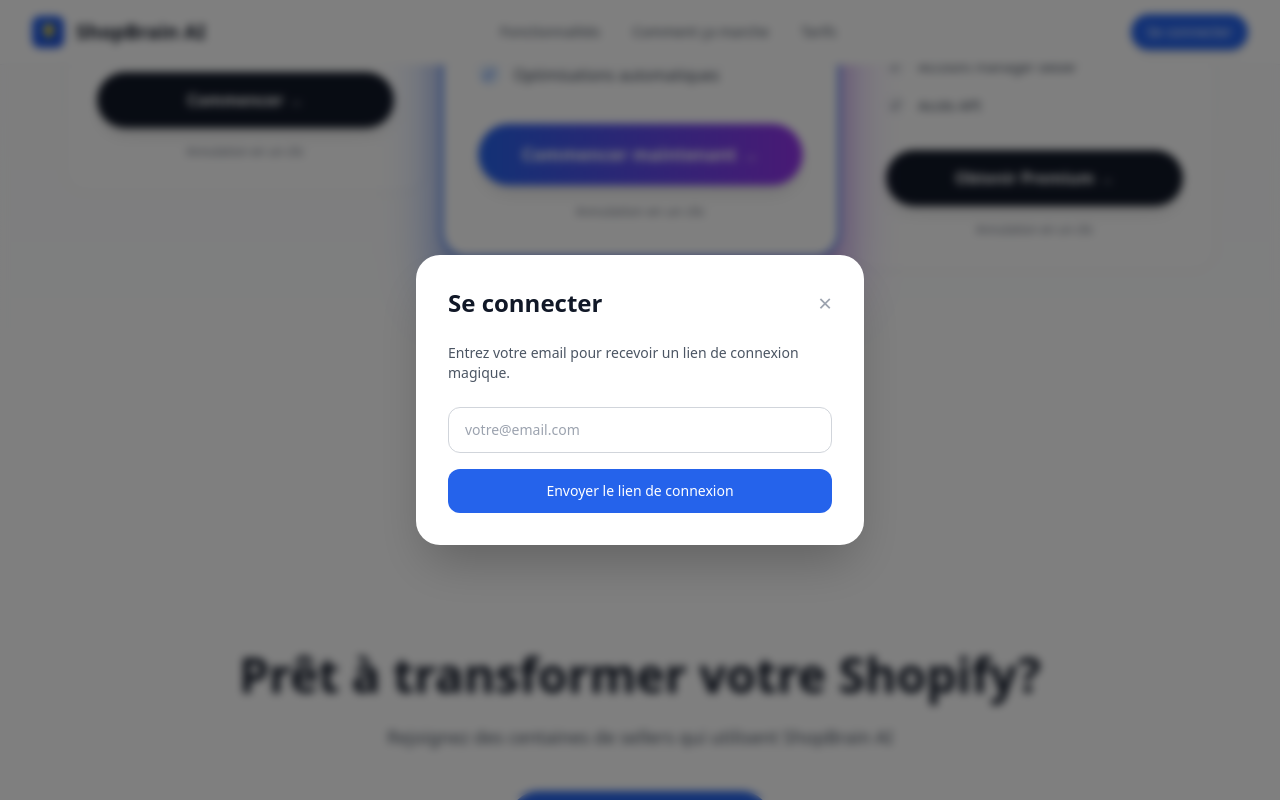
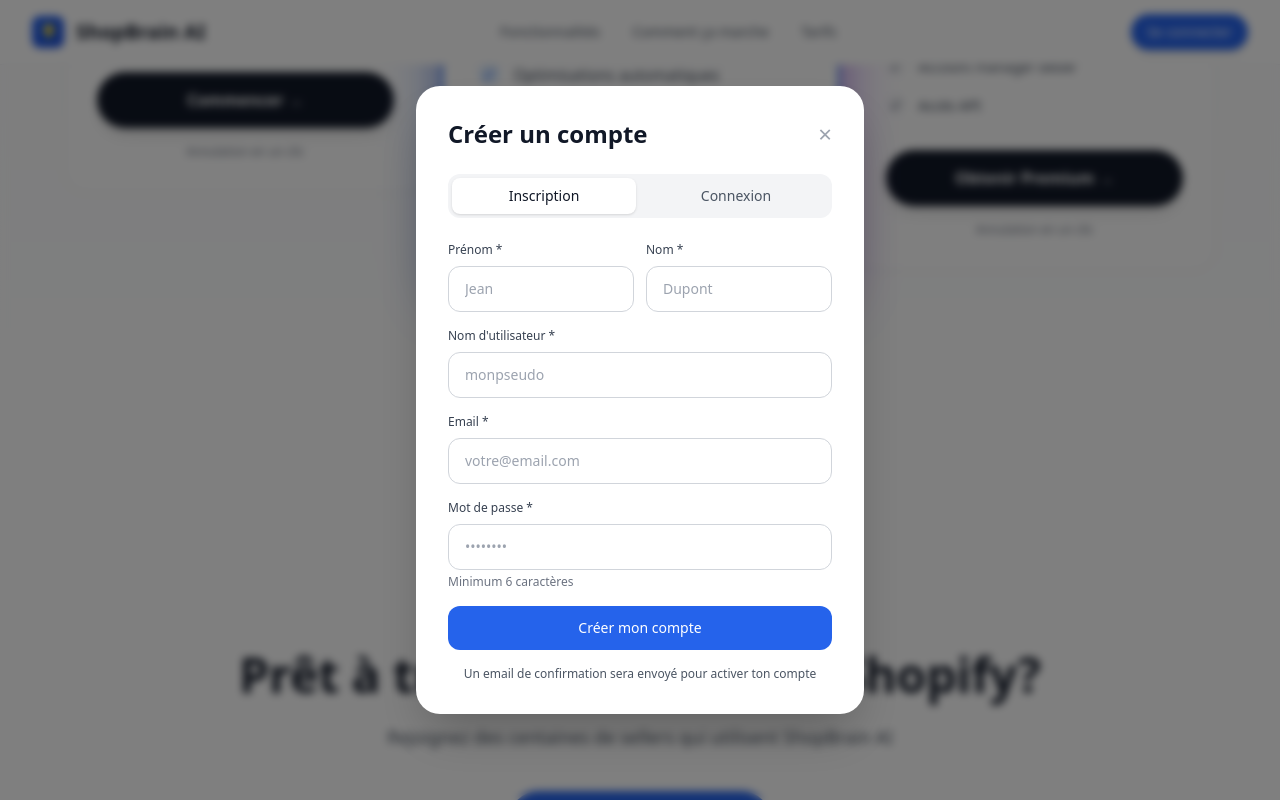
Before and after one commit to fdkng/SHOPBRAIN_AI, a React (Vite) app in the folder frontend/: page / in a window 1280 px wide. Both pictures are taken after a click on the button "Contactez notre équipe". Shown: the part 3471-4271 px from the top of the page. Built offline with nearby package versions, Linux system fonts and the light colour scheme; the HTML template or start-up script is replaced by a standard one.

Commit message:
🔐 Système complet: inscription + email confirmation + paiement avant dashboard

```diff
--- a/frontend/src/App.jsx
+++ b/frontend/src/App.jsx
@@ -46,7 +46,14 @@ const PRICING_PLANS = [
 
 export default function App() {
   const [showAuthModal, setShowAuthModal] = useState(false)
-  const [email, setEmail] = useState('')
+  const [authMode, setAuthMode] = useState('signup') // 'signup' or 'login'
+  const [formData, setFormData] = useState({
+    firstName: '',
+    lastName: '',
+    username: '',
+    email: '',
+    password: ''
+  })
   const [authMessage, setAuthMessage] = useState('')
   const [scrolled, setScrolled] = useState(false)
   const [currentView, setCurrentView] = useState('landing')
@@ -63,7 +70,12 @@ export default function App() {
     const { data: authListener } = supabase.auth.onAuthStateChange((event, session) => {
       if (event === 'SIGNED_IN' && session) {
         setUser(session.user)
-        setCurrentView('dashboard')
+        // After email confirmation, redirect to pricing
+        if (!window.location.hash.includes('pricing')) {
+          window.location.hash = '#pricing'
+        }
+        setCurrentView('landing')
+        setShowAuthModal(false)
       } else if (event === 'SIGNED_OUT') {
         setUser(null)
         setCurrentView('landing')
@@ -80,36 +92,71 @@ export default function App() {
     const { data: { session } } = await supabase.auth.getSession()
     if (session) {
       setUser(session.user)
-      // Check if URL hash indicates dashboard
+      // Check if user has paid (has subscription)
       if (window.location.hash.includes('dashboard') || window.location.hash.includes('shopify')) {
         setCurrentView('dashboard')
       }
     }
   }
 
-  // Always redirect magic-link to production (GitHub Pages)
+  // Always redirect to production after email confirmation
   const getRedirectUrl = () => 'https://fdkng.github.io/SHOPBRAIN_AI'
+
+  const handleSignup = async (e) => {
+    e.preventDefault()
+    try {
+      const { error } = await supabase.auth.signUp({
+        email: formData.email,
+        password: formData.password,
+        options: {
+          emailRedirectTo: getRedirectUrl() + '#/pricing',
+          data: {
+            first_name: formData.firstName,
+            last_name: formData.lastName,
+            username: formData.username,
+            full_name: `${formData.firstName} ${formData.lastName}`
+          }
+        }
+      })
+      if (error) throw error
+      setAuthMessage('✅ Email de confirmation envoyé ! Vérifie ta boîte de réception pour activer ton compte.')
+      setFormData({ firstName: '', lastName: '', username: '', email: '', password: '' })
+    } catch (error) {
+      setAuthMessage('❌ Erreur : ' + error.message)
+    }
+  }
 
   const handleLogin = async (e) => {
     e.preventDefault()
     try {
-      const redirectTo = getRedirectUrl() + '#/dashboard'
-      const { error } = await supabase.auth.signInWithOtp({
-        email,
-        options: { emailRedirectTo: redirectTo },
+      const { error } = await supabase.auth.signInWithPassword({
+        email: formData.email,
+        password: formData.password
       })
       if (error) throw error
-      setAuthMessage('✅ Email envoyé ! Vérifiez votre boîte de réception.')
-      setEmail('')
+      setAuthMessage('✅ Connexion réussie !')
+      setShowAuthModal(false)
     } catch (error) {
       setAuthMessage('❌ Erreur : ' + error.message)
     }
   }
 
   const handleStripeCheckout = (planId) => {
+    // Check if user is logged in
+    if (!user) {
+      alert('⚠️ Tu dois d\'abord créer un compte avant de t\'abonner !')
+      setShowAuthModal(true)
+      setAuthMode('signup')
+      return
+    }
+
     const link = STRIPE_LINKS[planId]
     if (link) {
-      window.location.href = link
+      // Add customer email to Stripe checkout
+      const checkoutUrl = new URL(link)
+      checkoutUrl.searchParams.set('prefilled_email', user.email)
+      checkoutUrl.searchParams.set('client_reference_id', user.id)
+      window.location.href = checkoutUrl.toString()
     }
   }
 
@@ -146,43 +193,178 @@ export default function App() {
               </a>
             </div>
 
+            {user ? (
+              <div className="flex items-center gap-3">
+                <div className="flex items-center gap-2 px-3 py-1.5 bg-green-50 text-green-700 rounded-full text-sm">
+                  <span className="w-2 h-2 bg-green-500 rounded-full"></span>
+                  <span className="font-medium">{user.user_metadata?.first_name || 'Connecté'}</span>
+                </div>
+                <button
+                  onClick={async () => {
+                    await supabase.auth.signOut()
+                    setUser(null)
+                    setCurrentView('landing')
+                  }}
+                  className="px-4 py-2 text-gray-600 hover:text-gray-900 text-sm font-medium transition"
+                >
+                  Déconnexion
+                </button>
+              </div>
+            ) : (
               <button
                 onClick={() => setShowAuthModal(true)}
                 className="px-4 py-2 bg-blue-600 text-white text-sm font-medium rounded-full hover:bg-blue-700 transition-all hover:scale-105 shadow-md"
               >
                 Se connecter
               </button>
+            )}
           </div>
         </div>
       </nav>
 
-      {/* Auth Modal */}
+      {/* Auth Modal - Inscription/Connexion */}
       {showAuthModal && (
         <div className="fixed inset-0 bg-black/50 backdrop-blur-sm z-50 flex items-center justify-center p-6 animate-fadeIn" onClick={() => setShowAuthModal(false)}>
-          <div className="bg-white rounded-3xl max-w-md w-full p-8 shadow-2xl animate-scaleIn" onClick={(e) => e.stopPropagation()}>
+          <div className="bg-white rounded-3xl max-w-md w-full p-8 shadow-2xl animate-scaleIn max-h-[90vh] overflow-y-auto" onClick={(e) => e.stopPropagation()}>
             <div className="flex justify-between items-center mb-6">
-              <h3 className="text-2xl font-semibold text-gray-900">Se connecter</h3>
+              <h3 className="text-2xl font-semibold text-gray-900">
+                {authMode === 'signup' ? 'Créer un compte' : 'Se connecter'}
+              </h3>
               <button onClick={() => setShowAuthModal(false)} className="text-gray-400 hover:text-gray-600 text-2xl font-light">×</button>
             </div>
-            <p className="text-gray-600 mb-6 text-sm">Entrez votre email pour recevoir un lien de connexion magique.</p>
-            <form onSubmit={handleLogin} className="space-y-4">
+
+            {/* Toggle entre Inscription/Connexion */}
+            <div className="flex gap-2 mb-6 bg-gray-100 p-1 rounded-xl">
+              <button
+                onClick={() => setAuthMode('signup')}
+                className={`flex-1 py-2 px-4 rounded-lg text-sm font-medium transition ${
+                  authMode === 'signup' ? 'bg-white text-gray-900 shadow' : 'text-gray-600'
+                }`}
+              >
+                Inscription
+              </button>
+              <button
+                onClick={() => setAuthMode('login')}
+                className={`flex-1 py-2 px-4 rounded-lg text-sm font-medium transition ${
+                  authMode === 'login' ? 'bg-white text-gray-900 shadow' : 'text-gray-600'
+                }`}
+              >
+                Connexion
+              </button>
+            </div>
+
+            {/* Formulaire Inscription */}
+            {authMode === 'signup' && (
+              <form onSubmit={handleSignup} className="space-y-4">
+                <div className="grid grid-cols-2 gap-3">
+                  <div>
+                    <label className="block text-xs font-medium text-gray-700 mb-2">Prénom *</label>
+                    <input
+                      type="text"
+                      value={formData.firstName}
+                      onChange={(e) => setFormData({...formData, firstName: e.target.value})}
+                      placeholder="Jean"
+                      required
+                      className="w-full px-4 py-3 border border-gray-300 rounded-xl focus:outline-none focus:ring-2 focus:ring-blue-600 focus:border-transparent text-sm"
+                    />
+                  </div>
+                  <div>
+                    <label className="block text-xs font-medium text-gray-700 mb-2">Nom *</label>
+                    <input
+                      type="text"
+                      value={formData.lastName}
+                      onChange={(e) => setFormData({...formData, lastName: e.target.value})}
+                      placeholder="Dupont"
+                      required
+                      className="w-full px-4 py-3 border border-gray-300 rounded-xl focus:outline-none focus:ring-2 focus:ring-blue-600 focus:border-transparent text-sm"
+                    />
+                  </div>
+                </div>
+                <div>
+                  <label className="block text-xs font-medium text-gray-700 mb-2">Nom d'utilisateur *</label>
+                  <input
+                    type="text"
+                    value={formData.username}
+                    onChange={(e) => setFormData({...formData, username: e.target.value})}
+                    placeholder="monpseudo"
+                    required
+                    className="w-full px-4 py-3 border border-gray-300 rounded-xl focus:outline-none focus:ring-2 focus:ring-blue-600 focus:border-transparent text-sm"
+                  />
+                </div>
+                <div>
+                  <label className="block text-xs font-medium text-gray-700 mb-2">Email *</label>
                   <input
                     type="email"
-                value={email}
-                onChange={(e) => setEmail(e.target.value)}
+                    value={formData.email}
+                    onChange={(e) => setFormData({...formData, email: e.target.value})}
                     placeholder="votre@email.com"
                     required
                     className="w-full px-4 py-3 border border-gray-300 rounded-xl focus:outline-none focus:ring-2 focus:ring-blue-600 focus:border-transparent text-sm"
                   />
+                </div>
+                <div>
+                  <label className="block text-xs font-medium text-gray-700 mb-2">Mot de passe *</label>
+                  <input
+                    type="password"
+                    value={formData.password}
+                    onChange={(e) => setFormData({...formData, password: e.target.value})}
+                    placeholder="••••••••"
+                    required
+                    minLength={6}
+                    className="w-full px-4 py-3 border border-gray-300 rounded-xl focus:outline-none focus:ring-2 focus:ring-blue-600 focus:border-transparent text-sm"
+                  />
+                  <p className="text-xs text-gray-500 mt-1">Minimum 6 caractères</p>
+                </div>
                 <button
                   type="submit"
                   className="w-full px-6 py-3 bg-blue-600 text-white font-medium rounded-xl hover:bg-blue-700 transition-colors text-sm"
                 >
-                Envoyer le lien de connexion
+                  Créer mon compte
+                </button>
+                <p className="text-xs text-gray-600 text-center">
+                  Un email de confirmation sera envoyé pour activer ton compte
+                </p>
+              </form>
+            )}
+
+            {/* Formulaire Connexion */}
+            {authMode === 'login' && (
+              <form onSubmit={handleLogin} className="space-y-4">
+                <div>
+                  <label className="block text-xs font-medium text-gray-700 mb-2">Email</label>
+                  <input
+                    type="email"
+                    value={formData.email}
+                    onChange={(e) => setFormData({...formData, email: e.target.value})}
+                    placeholder="votre@email.com"
+                    required
+                    className="w-full px-4 py-3 border border-gray-300 rounded-xl focus:outline-none focus:ring-2 focus:ring-blue-600 focus:border-transparent text-sm"
+                  />
+                </div>
+                <div>
+                  <label className="block text-xs font-medium text-gray-700 mb-2">Mot de passe</label>
+                  <input
+                    type="password"
+                    value={formData.password}
+                    onChange={(e) => setFormData({...formData, password: e.target.value})}
+                    placeholder="••••••••"
+                    required
+                    className="w-full px-4 py-3 border border-gray-300 rounded-xl focus:outline-none focus:ring-2 focus:ring-blue-600 focus:border-transparent text-sm"
+                  />
+                </div>
+                <button
+                  type="submit"
+                  className="w-full px-6 py-3 bg-blue-600 text-white font-medium rounded-xl hover:bg-blue-700 transition-colors text-sm"
+                >
+                  Se connecter
                 </button>
               </form>
+            )}
+
             {authMessage && (
-              <div className="mt-4 p-3 bg-gray-100 rounded-xl text-xs text-gray-700">
+              <div className={`mt-4 p-3 rounded-xl text-xs ${
+                authMessage.includes('✅') ? 'bg-green-50 text-green-700' : 'bg-red-50 text-red-700'
+              }`}>
                 {authMessage}
               </div>
             )}
```
Lines whose indentation alone changed are shown as unchanged.
